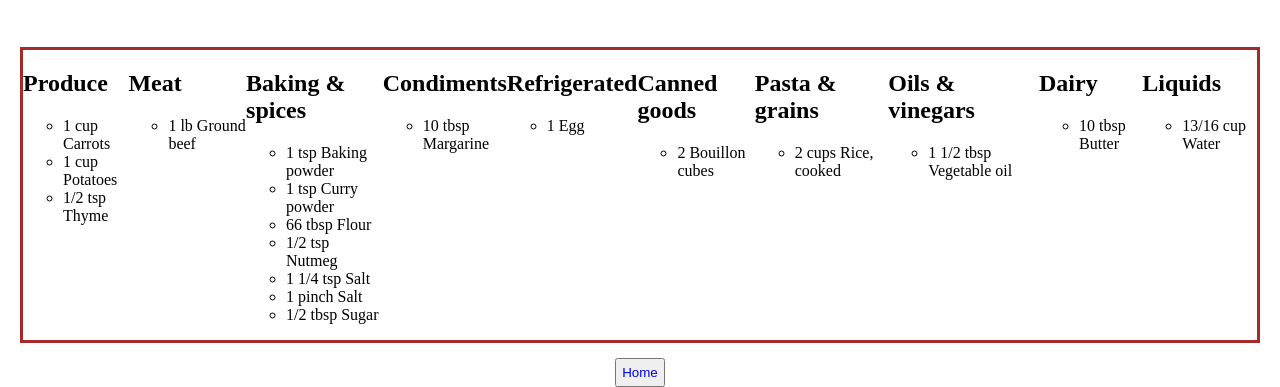
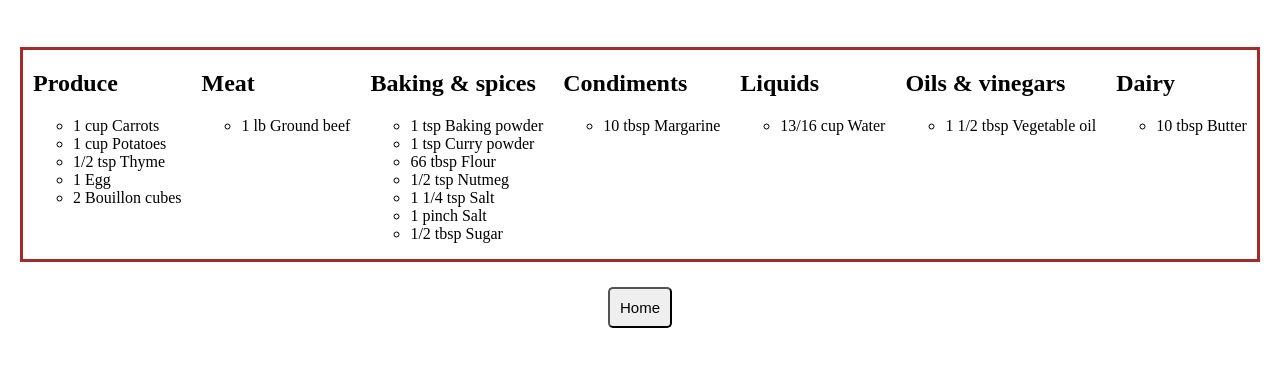
Before and after one commit to CodewithOye/Odin-project, a plain HTML site: page pie.html in a window 1280 px wide. Shown: the part 429-816 px from the top of the page. Drawn offline with Linux system fonts and the light colour scheme.

Commit message:
button and pages commit

```diff
--- a/pie.html
+++ b/pie.html
@@ -3,7 +3,7 @@
 <head>
   <meta charset="UTF-8">
   <meta name="viewport" content="width=device-width, initial-scale=1.0">
-  <title>jollof Rice</title>
+  <title>Meat Pie</title>
   <link rel="stylesheet" href="style.css">
 </head>
 <body>
@@ -18,11 +18,13 @@
     </header>
     <div class="container-pie">
       <div>
-        <h1>Produce</h1>
+        <h2>Produce</h2>
         <ol>
           <li> 1 cup Carrots</li>
           <li>1 cup Potatoes</li>
           <li>1/2 tsp Thyme</li>
+          <li>1 Egg</li>
+          <li>2 Bouillon cubes</li>
         </ol>
       </div>
       <div>
@@ -50,21 +52,9 @@
         </ol>
       </div>
       <div>
-        <h2>Refrigerated</h2>
+        <h2>Liquids</h2>
         <ol>
-          <li>1 Egg</li>
-        </ol>
-      </div>
-      <div>
-        <h2>Canned goods</h2>
-        <ol>
-          <li>2 Bouillon cubes</li>
-        </ol>
-      </div>
-      <div>
-        <h2>Pasta & grains</h2>
-        <ol>
-          <li>2 cups Rice, cooked</li>
+          <li> 13/16 cup Water</li>
         </ol>
       </div>
       <div>
@@ -79,15 +69,9 @@
           <li>10 tbsp Butter</li>
         </ol>
       </div>
-      <div>
-        <h2>Liquids</h2>
-        <ol>
-          <li> 13/16 cup Water</li>
-        </ol>
-      </div>
     </div>
     <div class="home-button">
-      <button> <a href="index.html">Home</a></button>
+    <a href="index.html"><button>Home</button></a>
     </div>
   </section>
 
--- a/style.css
+++ b/style.css
@@ -49,7 +49,9 @@ a{
 }
 
 button{
-  padding: 5px;
+  padding: 10px;
+  border-radius: 5px;
+  font-size: 15px;
 }
 
 .container-jollof,
@@ -81,11 +83,15 @@ li{
 .home-button{
  text-align: center;
  margin-top: 15px;
+ cursor: pointer;
+ padding: 10px;
 }
 
 button:hover{
   color:white;
   background-color: green;
+  cursor: pointer;
+  font-weight: bold;
 }
 
 
```
Also changed, not shown: fried.html (+3 -4 lines), index.html (+3 -3 lines), jollof.html (+1 -1 lines).
